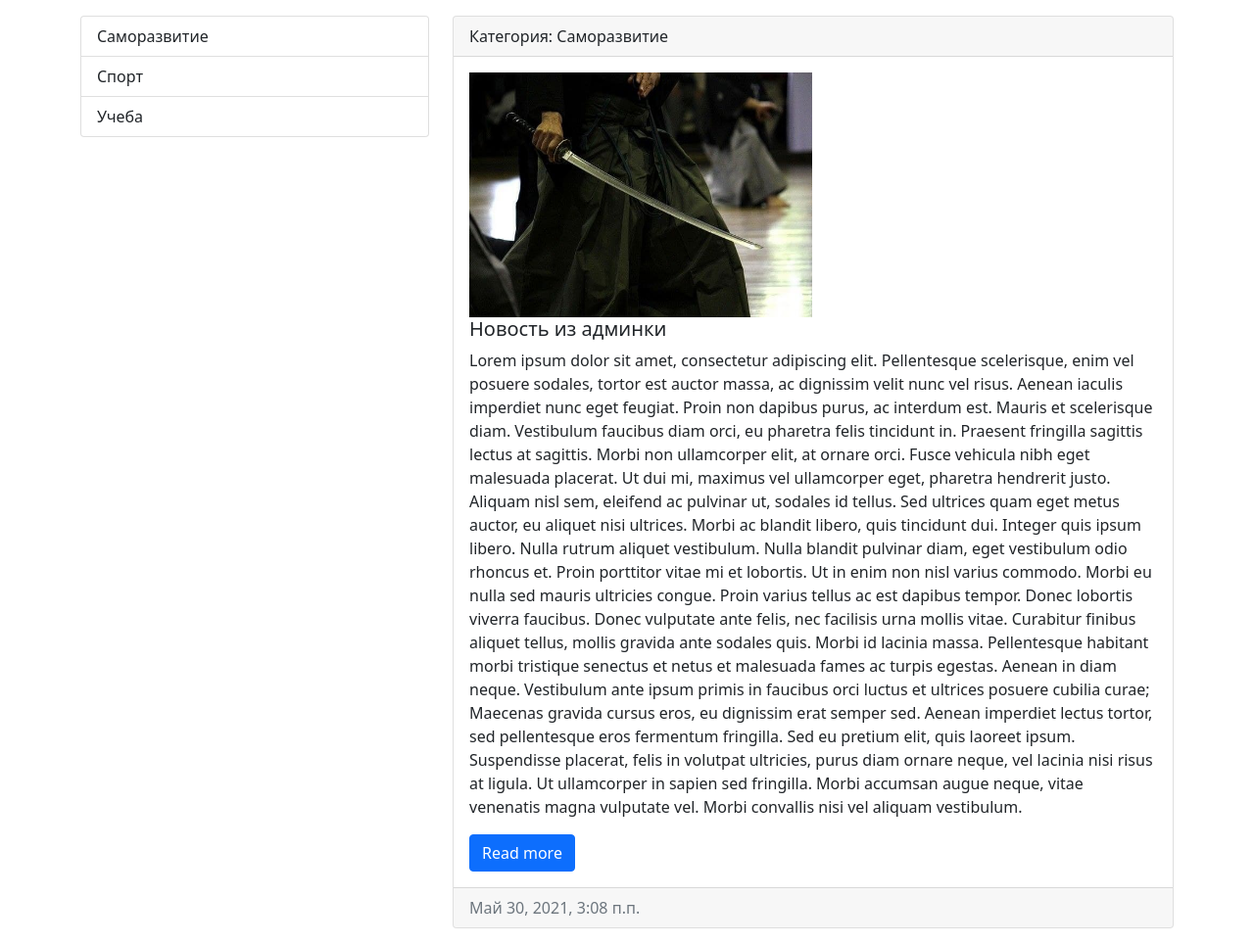
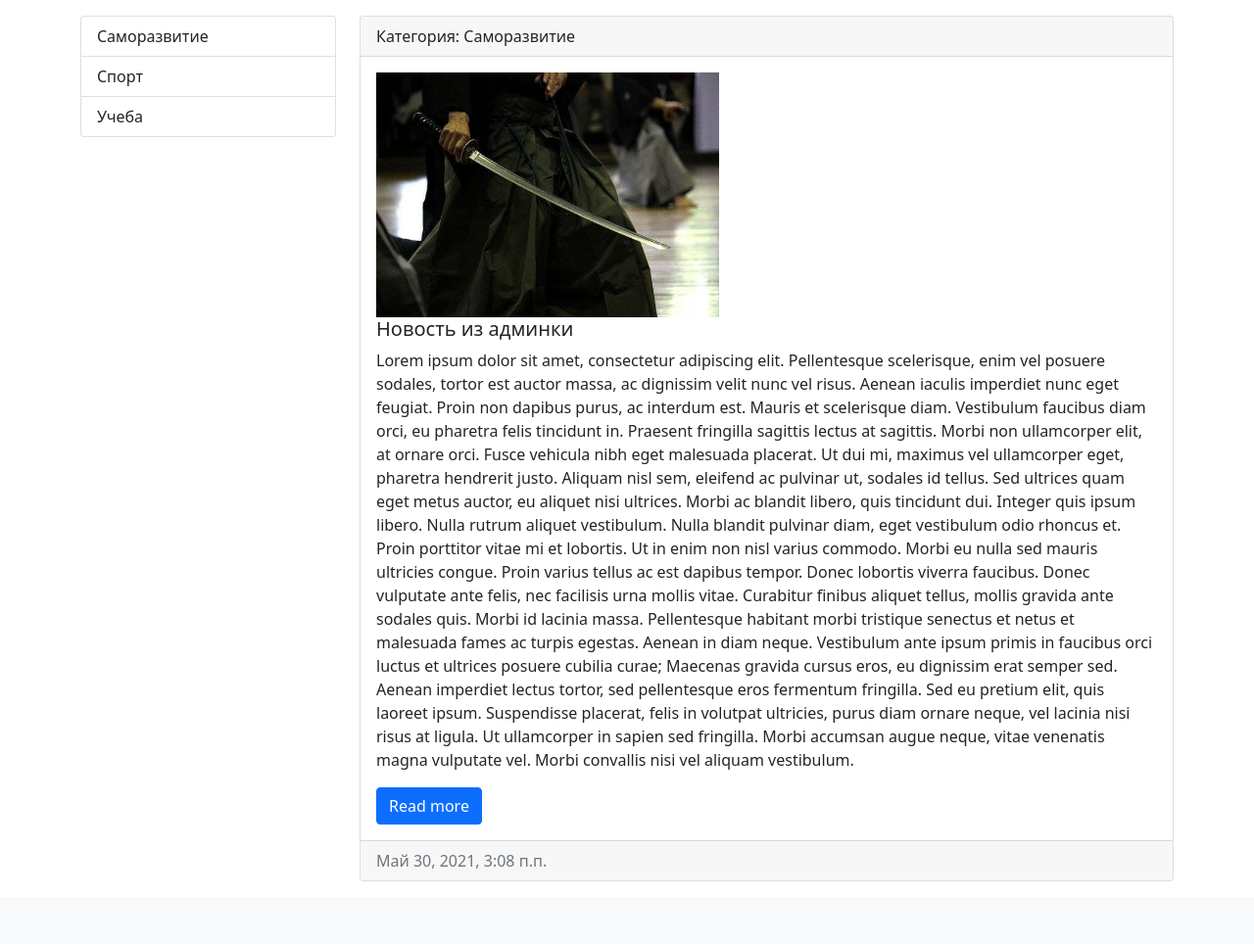
Before and after one commit to dzhambullatt/blog, a Django app: page /category/3 in a window 1280 px wide. Shown: the part 56-1020 px from the top of the page at 98% size. After the commit the page ends 956 px from the top, so only its background shows below. Run offline with Django 3.2, Linux system fonts and the light colour scheme; data comes from the database, SQL or seed files in the repository.

Commit message:
work in templates

```diff
--- a/news/templates/news/category.html
+++ b/news/templates/news/category.html
@@ -5,17 +5,14 @@
 {% endblock %}
 
 {% block sidebar %}
-<div class="col-md-4">
 <div class="list-group">
     {% for i in categoris %}
     <a href="{% url 'category' i.pk %}" class="list-group-item list-group-item-action">{{ i.title }}</a>
     {% endfor %}
 </div>
-</div>
 {% endblock %}
 
 {% block content %}
-<div class="col-md-8">
 {% for i in news %}
 <div class="card mb-3">
     <div class="card-header">
@@ -40,5 +37,4 @@
     </div>
 </div>
 {% endfor %}
-</div>
 {% endblock %}
--- a/news/templates/news/index.html
+++ b/news/templates/news/index.html
@@ -5,17 +5,14 @@
 {% endblock %}
 
 {% block sidebar %}
-<div class="col-md-4">
 <div class="list-group">
     {% for i in categoris %}
     <a href="{% url 'category' i.pk %}" class="list-group-item list-group-item-action">{{ i.title }}</a>
     {% endfor %}
 </div>
-</div>
 {% endblock %}
 
 {% block content %}
-<div class="col-md-8">
 {% for i in news %}
 <div class="card mb-3">
     <div class="card-header">
@@ -41,5 +38,4 @@
     </div>
 </div>
 {% endfor %}
-</div>
 {% endblock %}
--- a/templates/base.html
+++ b/templates/base.html
@@ -16,8 +16,13 @@
 
 <div class="container mt-3">
     <div class="row">
-        {% block sidebar %}{% endblock %}
-        {% block content %}{% endblock %}
+        <div class="col-md-3">
+            {% block sidebar %}{% endblock %}
+        </div>
+
+        <div class="col-md-9">
+            {% block content %}{% endblock %}
+        </div>
     </div>
 </div>
 
```
Lines whose indentation alone changed are shown as unchanged.
